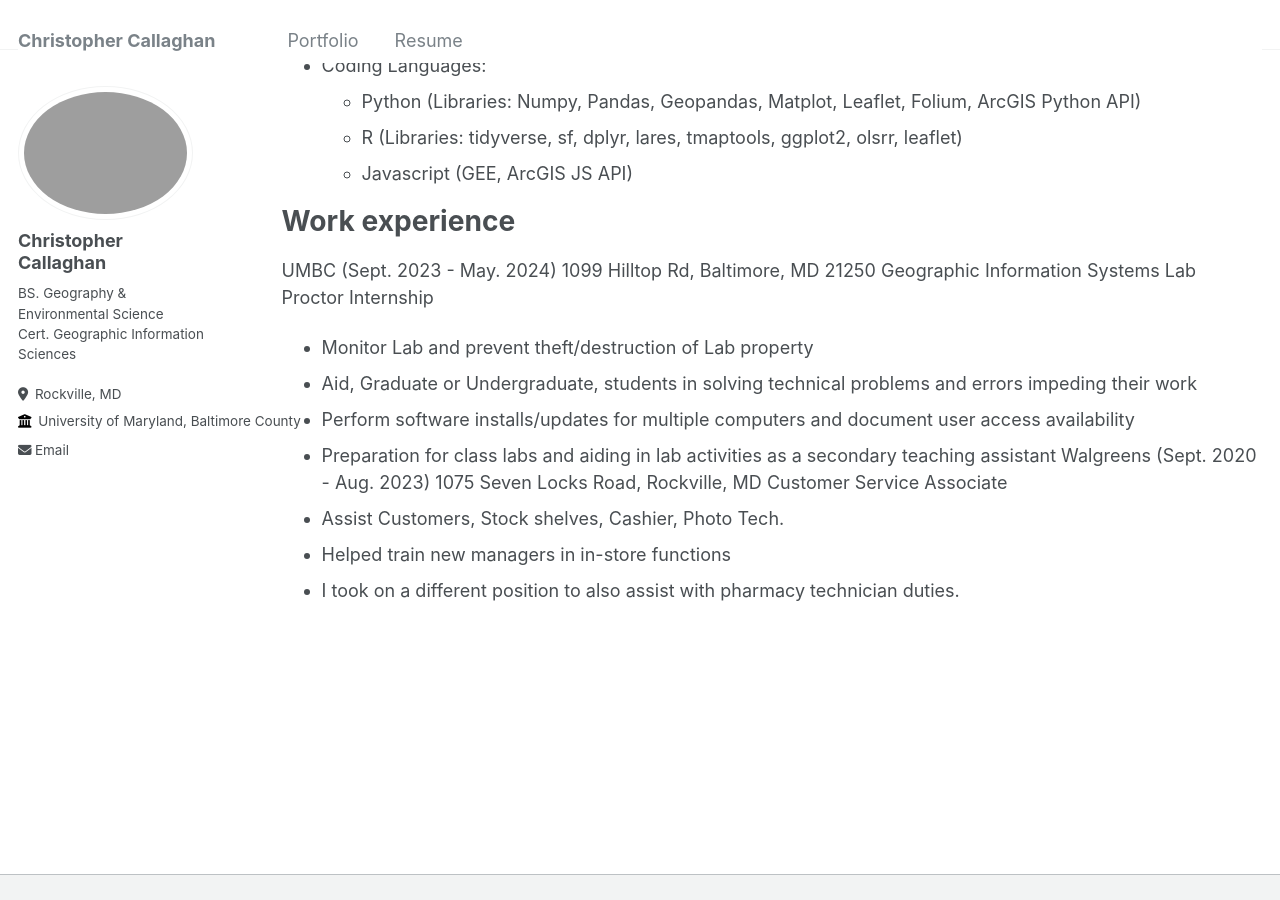
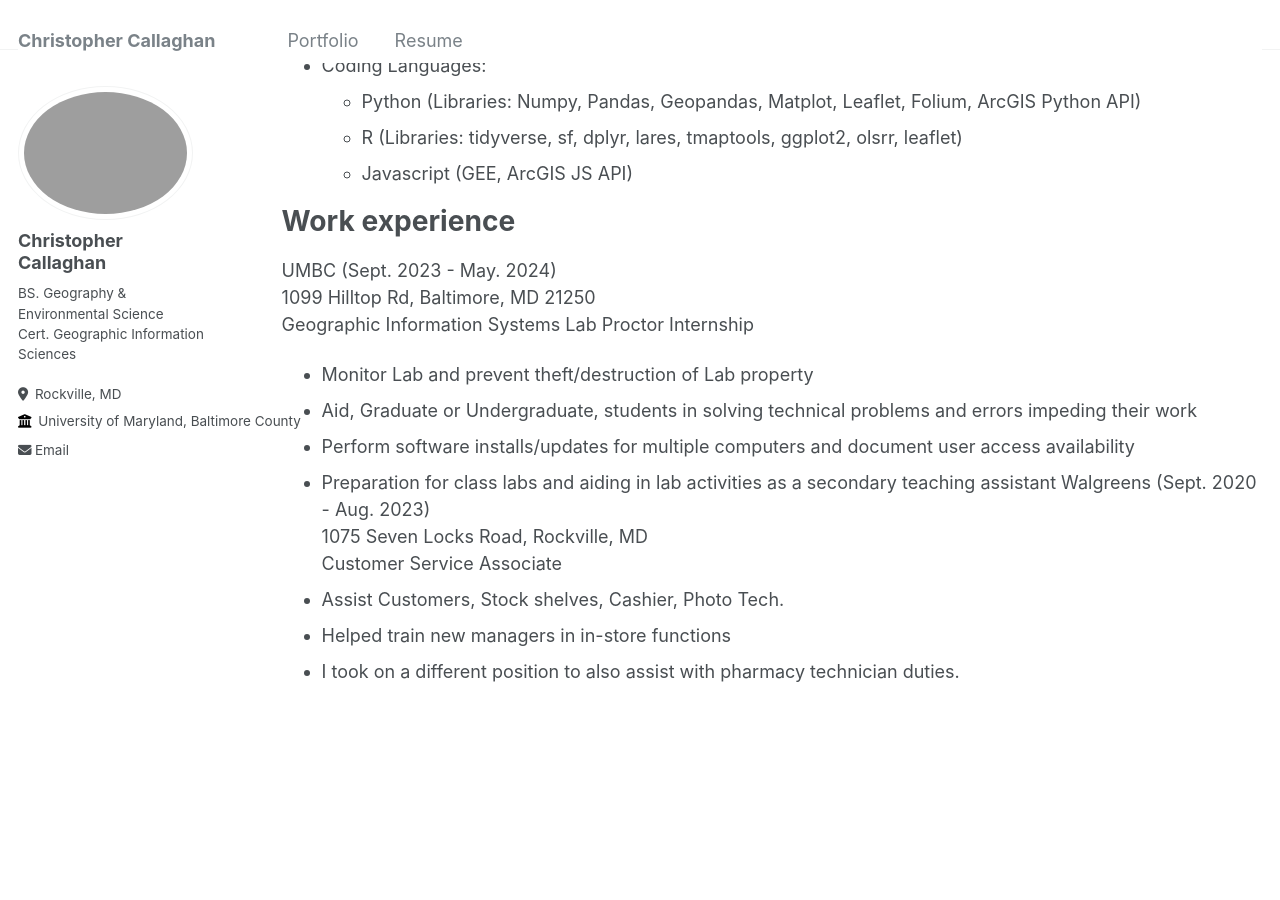
Before and after one commit to CallaghanC03/CallaghanC03.github.io, a Jekyll site: the page built from _pages/cv.md, in a window 1280 px wide and 900 px high, scrolled down 585 px. Built offline with Jekyll 4.4.1, drawn with Linux system fonts in a browser that asks for light colours.

Commit message:
Update cv.md

```diff
--- a/_pages/cv.md
+++ b/_pages/cv.md
@@ -32,15 +32,15 @@ Skills
 
 Work experience
 ======
-UMBC (Sept. 2023 - May. 2024)
-1099 Hilltop Rd, Baltimore, MD 21250
+UMBC (Sept. 2023 - May. 2024)<br/>
+1099 Hilltop Rd, Baltimore, MD 21250<br/>
 Geographic Information Systems Lab Proctor Internship
  * Monitor Lab and prevent theft/destruction of Lab property
  * Aid, Graduate or Undergraduate, students in solving technical problems and errors impeding their work
  * Perform software installs/updates for multiple computers and document user access availability
  * Preparation for class labs and aiding in lab activities as a secondary teaching assistant
-Walgreens (Sept. 2020 - Aug. 2023)
-1075 Seven Locks Road, Rockville, MD
+Walgreens (Sept. 2020 - Aug. 2023)<br/>
+1075 Seven Locks Road, Rockville, MD<br/>
 Customer Service Associate
  * Assist Customers, Stock shelves, Cashier, Photo Tech.
  * Helped train new managers in in-store functions
```
